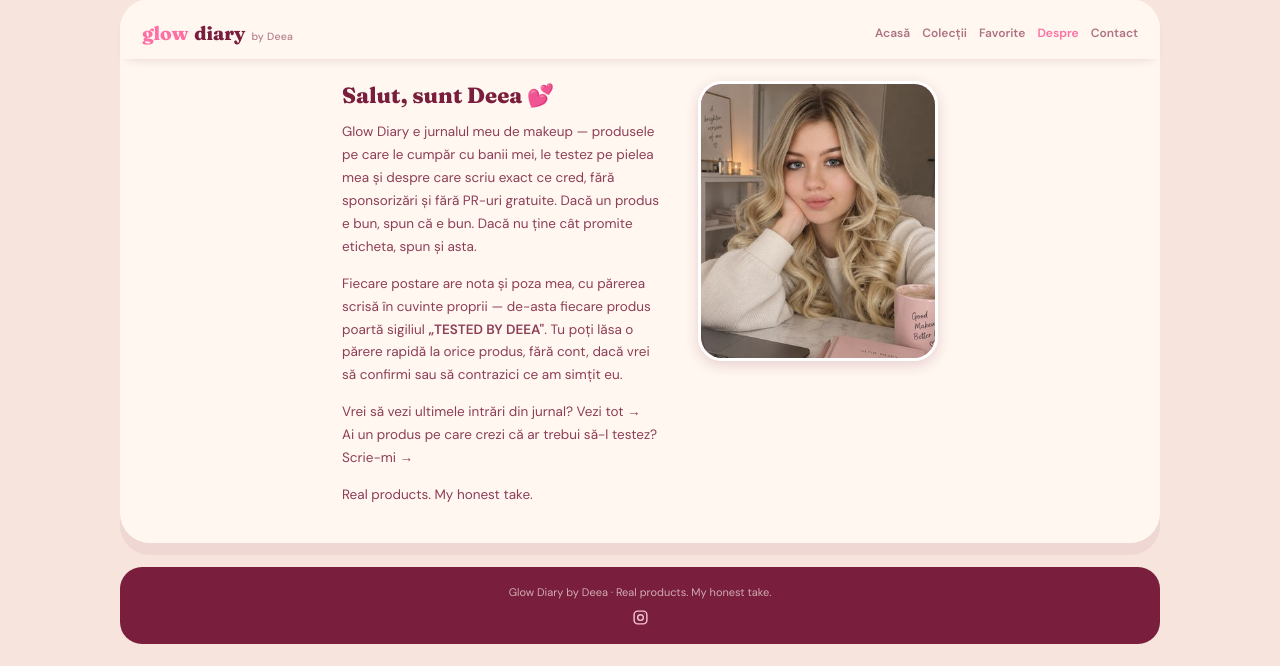
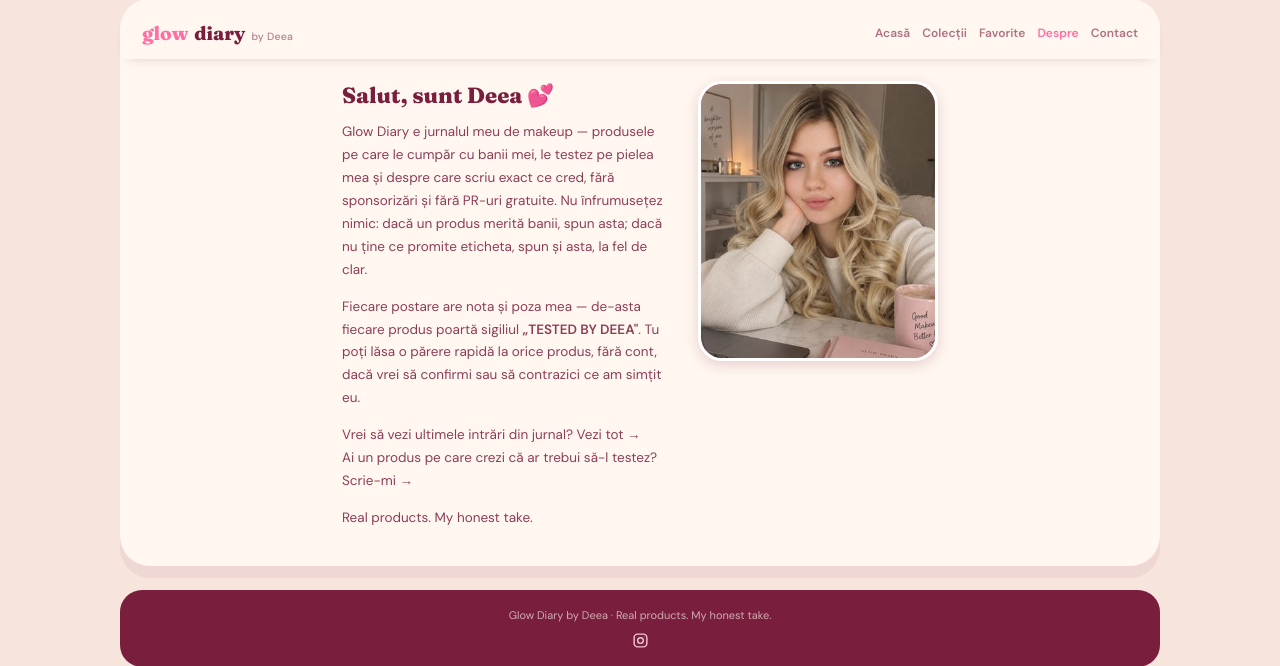
Before and after one commit to SanduAndreea22/Glow-Diary, a Django app: page /despre/ in a window 1280 px wide. Shown: the part 33-699 px from the top of the page. Run offline with Django 5.2, Linux system fonts and the light colour scheme.

Commit message:
Rezolvă fix-urile mecanice din auditul de texte (Prompt 3/5)
Elimină redundanța "cu părerea scrisă în cuvinte proprii" de pe Despre,
reordonează intro-ul de pe Acasă ca să pună "fără PR-uri, fără
sponsorizări" primul (nu îngropat la final), reformulează fraza de pe
Despre ca să nu mai repete aproape identic formula de pe Contact, și
adaugă un CTA discret ("Lasă o părere ↓") pe pagina de produs, chiar
după "Părerea mea", spre formularul de comentariu.

Lăsate deoparte deciziile de voce/brand (titluri, tagline-ul englez
"Real products. My honest take.", rescrierea completă a introducerii) —
detaliat în audit-glow-diary.md (local, nu urcat în git). Recenzia
"las[ă] pe ten..." și categoria "Altele" din audit sunt conținut live
real, nu există în acest repo — se editează din admin, nu din cod.

Verificat vizual în browser (server local + date de test).

Co-Authored-By: Claude Sonnet 5 <noreply@anthropic.com>
Claude-Session: https://claude.ai/code/session_01UW28PtpcU8CA1B2PvWUg9v

```diff
--- a/reviews/templates/reviews/about.html
+++ b/reviews/templates/reviews/about.html
@@ -16,11 +16,11 @@
       <p class="static-text">
         Glow Diary e jurnalul meu de makeup — produsele pe care le cumpăr cu banii mei,
         le testez pe pielea mea și despre care scriu exact ce cred, fără sponsorizări
-        și fără PR-uri gratuite. Dacă un produs e bun, spun că e bun. Dacă nu ține
-        cât promite eticheta, spun și asta.
+        și fără PR-uri gratuite. Nu înfrumusețez nimic: dacă un produs merită banii,
+        spun asta; dacă nu ține ce promite eticheta, spun și asta, la fel de clar.
       </p>
       <p class="static-text">
-        Fiecare postare are nota și poza mea, cu părerea scrisă în cuvinte proprii —
+        Fiecare postare are nota și poza mea —
         de-asta fiecare produs poartă sigiliul <strong>„TESTED BY DEEA"</strong>.
         Tu poți lăsa o părere rapidă la orice produs, fără cont, dacă vrei să confirmi
         sau să contrazici ce am simțit eu.
--- a/reviews/templates/reviews/feed.html
+++ b/reviews/templates/reviews/feed.html
@@ -6,7 +6,7 @@
 {% block content %}
 <div class="feed-title">Ultimele încercări</div>
 <div class="feed-tag">Real products. My honest take.</div>
-<p class="feed-intro">Ca să știi dacă un produs chiar merită banii, înainte să-l cumperi: machiajul de aici l-am cumpărat, l-am testat și l-am evaluat eu — fără PR-uri, fără sponsorizări. Lasă și tu o părere rapidă la orice produs, fără cont. Vezi și <a href="{% url 'reviews:collections' %}">colecțiile mele curate →</a>{% if instagram_url %} sau <a href="{{ instagram_url }}" target="_blank" rel="noopener noreferrer">urmărește-mă pe Instagram →</a>{% endif %}</p>
+<p class="feed-intro">Fără PR-uri, fără sponsorizări: machiajul de aici l-am cumpărat, l-am testat și l-am evaluat eu, ca să știi dacă un produs chiar merită banii înainte să-l cumperi. Lasă și tu o părere rapidă la orice produs, fără cont. Vezi și <a href="{% url 'reviews:collections' %}">colecțiile mele curate →</a>{% if instagram_url %} sau <a href="{{ instagram_url }}" target="_blank" rel="noopener noreferrer">urmărește-mă pe Instagram →</a>{% endif %}</p>
 {% if arata_contor_produse %}
 <div class="stat-chip">✨ {{ total_produse }} {% if total_produse == 1 %}produs testat{% else %}produse testate{% endif %} până acum</div>
 {% elif ultima_actualizare %}
--- a/reviews/templates/reviews/product_detail.html
+++ b/reviews/templates/reviews/product_detail.html
@@ -93,9 +93,11 @@
     <div class="my-take-text">{{ produs.parerea_mea }}</div>
   </div>
 
+  <a href="#comment-form" class="cta-review-nudge">L-ai încercat și tu? Lasă o părere ↓</a>
+
   <div class="divider"></div>
 
-  <form class="comment-form" method="post" enctype="multipart/form-data">
+  <form class="comment-form" method="post" enctype="multipart/form-data" id="comment-form">
     {% csrf_token %}
     <div class="comment-q">L-ai încercat și tu? Cum ți s-a părut?</div>
 
--- a/static/css/style.css
+++ b/static/css/style.css
@@ -547,6 +547,13 @@ img{max-width:100%;display:block;}
 }
 .my-take-label{font-size:11px;font-weight:700;color:var(--pink);text-transform:uppercase;letter-spacing:0.04em;margin-bottom:6px;}
 .my-take-text{font-size:14.5px;line-height:1.7;color:var(--maroon);white-space:pre-line;font-weight:500;}
+/* Nici Salvează/Trimite mai departe/Descarcă pentru Story nu invită spre
+   acțiunea cu cea mai mare valoare — lăsarea unei păreri. Punte scurtă,
+   text, către formular, chiar după "Părerea mea". */
+.cta-review-nudge{
+  display:block;text-align:center;margin-top:16px;
+  font-size:12.5px;font-weight:700;color:var(--pink);
+}
 .divider{
   height:2px;background:var(--line);margin:22px 0;border-radius:2px;
 }
```
